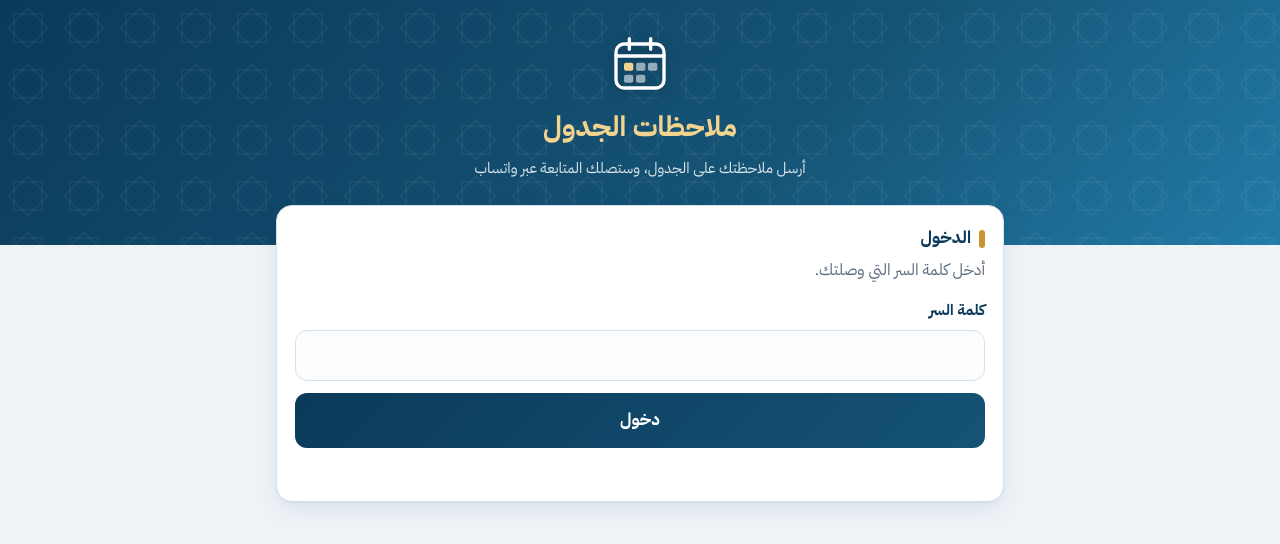
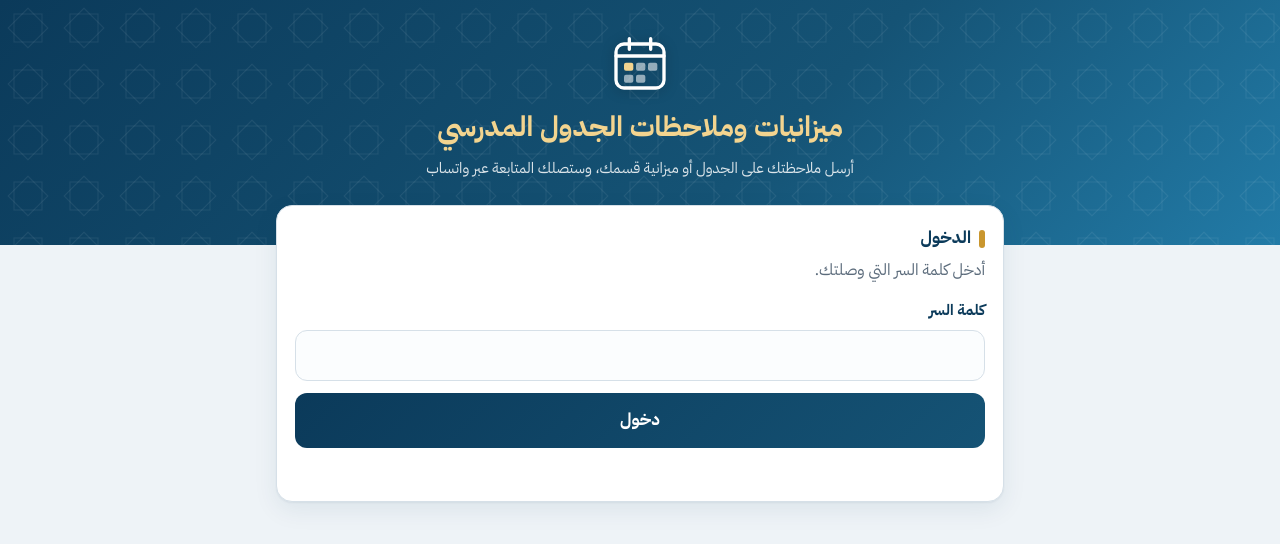
Before and after one commit to 7aidaraa/schedule-notes, a plain HTML site: page web/index.html in a window 1280 px wide. Drawn offline with Linux system fonts and the light colour scheme.

Commit message:
Teacher requests: restore title «ميزانيات وملاحظات الجدول المدرسي»
Co-Authored-By: Claude Opus 5.5 <noreply@anthropic.com>
Claude-Session: https://claude.ai/code/session_01RoppvogXUgMVLgSFAFZp7h

```diff
--- a/web/index.html
+++ b/web/index.html
@@ -3,7 +3,7 @@
 <head>
 <meta charset="utf-8">
 <meta name="viewport" content="width=device-width, initial-scale=1">
-<title>ملاحظات الجدول</title>
+<title>ميزانيات وملاحظات الجدول المدرسي</title>
 <meta name="theme-color" content="#0b3a5a">
 <link rel="icon" href="assets/icon.png">
 <link rel="apple-touch-icon" href="assets/icon.png">
@@ -77,8 +77,8 @@
 <body>
 <header class="hero">
   <svg class="mark" viewBox="0 0 48 48" aria-hidden="true"><rect x="6" y="9" width="36" height="33" rx="6" fill="none" stroke="#fff" stroke-width="2.5"/><path d="M6 18h36M16 5v8M32 5v8" stroke="#fff" stroke-width="2.5" stroke-linecap="round"/><rect x="12" y="23" width="7" height="6" rx="1.5" fill="#f3d48f"/><rect x="21" y="23" width="7" height="6" rx="1.5" fill="#fff" opacity=".55"/><rect x="30" y="23" width="7" height="6" rx="1.5" fill="#fff" opacity=".55"/><rect x="12" y="32" width="7" height="6" rx="1.5" fill="#fff" opacity=".55"/><rect x="21" y="32" width="7" height="6" rx="1.5" fill="#fff" opacity=".55"/></svg>
-  <h1>ملاحظات الجدول</h1>
-  <div class="school">أرسل ملاحظتك على الجدول، وستصلك المتابعة عبر واتساب</div>
+  <h1>ميزانيات وملاحظات الجدول المدرسي</h1>
+  <div class="school">أرسل ملاحظتك على الجدول أو ميزانية قسمك، وستصلك المتابعة عبر واتساب</div>
 </header>
 <main>
   <section id="login" class="card">
```
